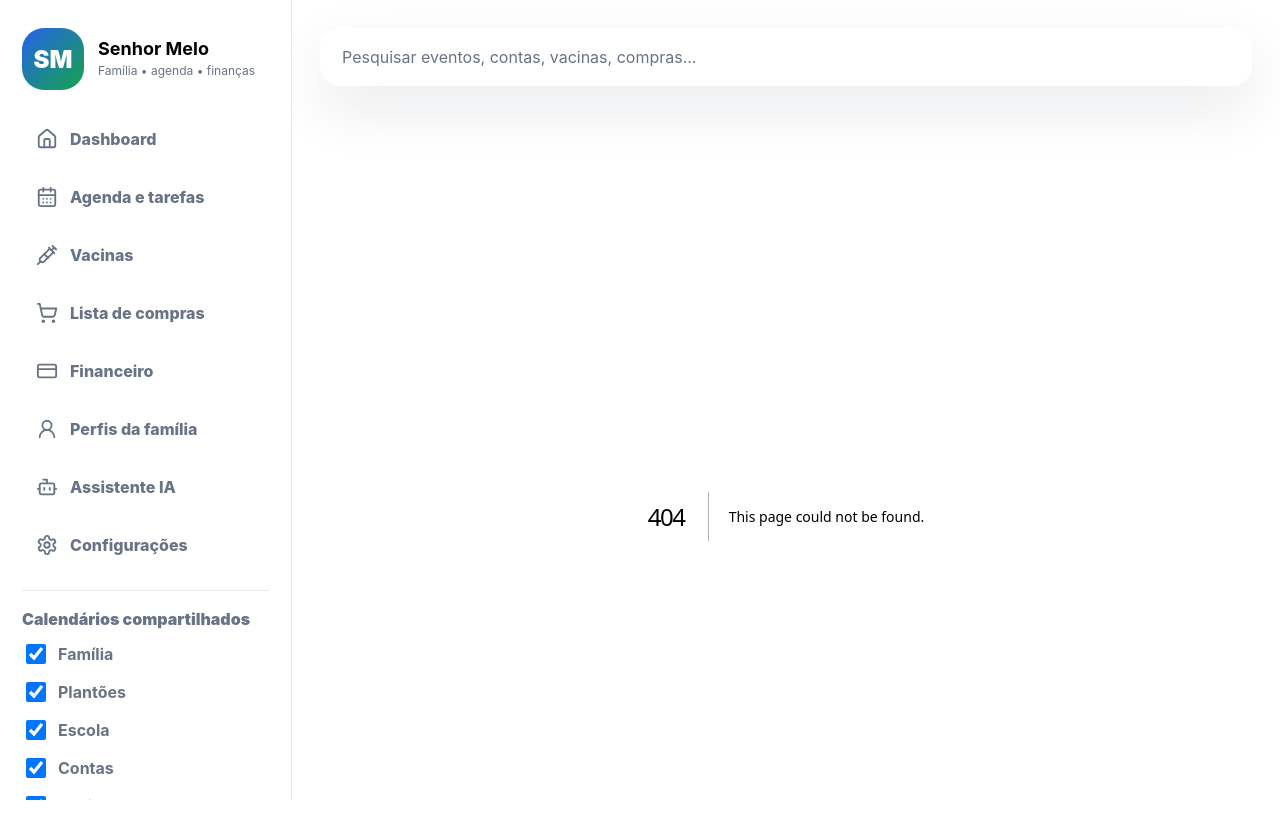
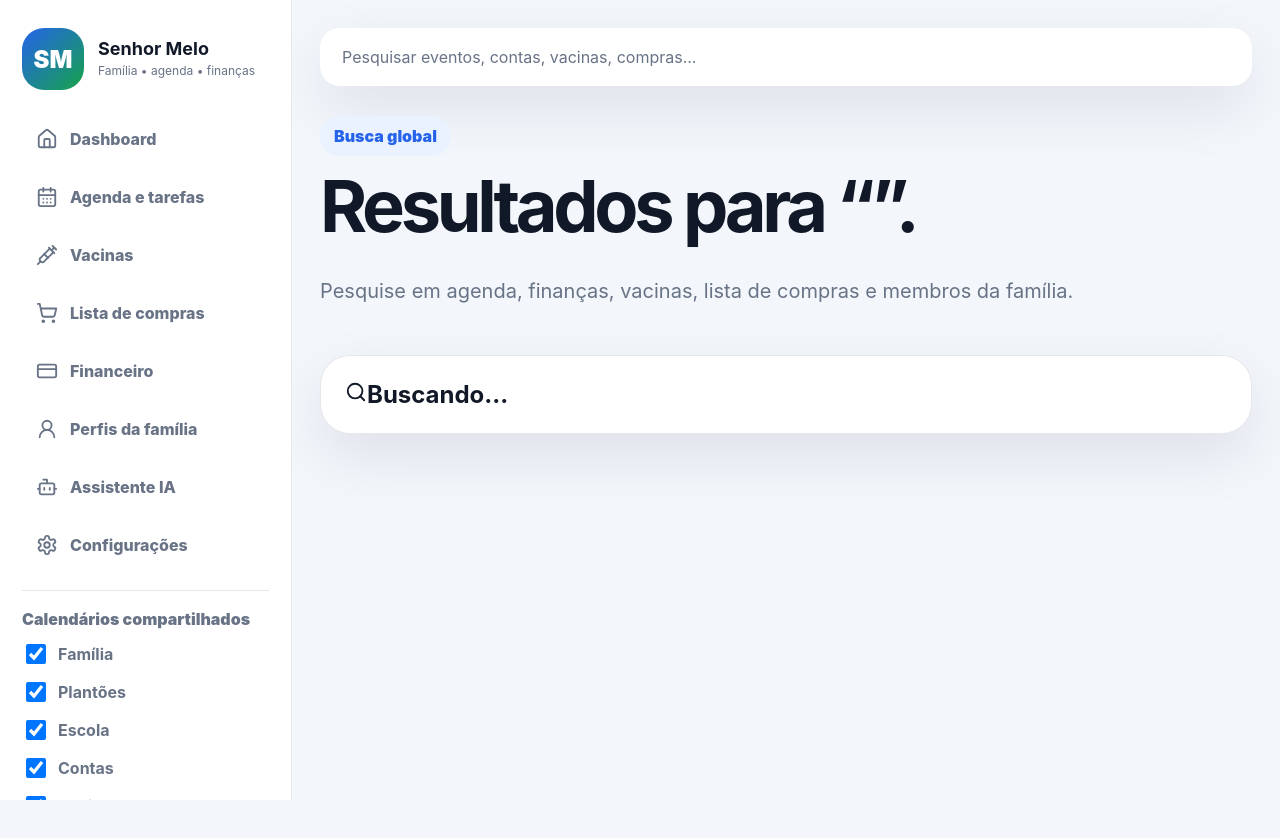
Before and after one commit to TammyMelo01/Senhor-Melo, a Next.js app: page /busca in a window 1280 px wide. Before the commit this address had no page. Shown: the top 838 px of the page. After the commit the page ends 800 px from the top, so only its background shows below. Built offline with nearby package versions, Linux system fonts and the light colour scheme.

Commit message:
Add files via upload

```diff
--- /dev/null
+++ b/app/busca/page.tsx
@@ -0,0 +1,72 @@
+"use client";
+
+import Link from "next/link";
+import { useSearchParams } from "next/navigation";
+import { useEffect, useState } from "react";
+import { Search } from "lucide-react";
+
+type SearchResult = {
+  id: string;
+  type: string;
+  title: string;
+  description: string;
+  href: string;
+};
+
+export default function BuscaPage() {
+  const params = useSearchParams();
+  const q = params.get("q") || "";
+  const familyId = params.get("familyId") || "";
+  const [results, setResults] = useState<SearchResult[]>([]);
+  const [loading, setLoading] = useState(true);
+
+  useEffect(() => {
+    async function search() {
+      setLoading(true);
+
+      const response = await fetch(`/api/search?q=${encodeURIComponent(q)}&familyId=${encodeURIComponent(familyId)}`);
+      const data = await response.json();
+
+      setResults(data.results || []);
+      setLoading(false);
+    }
+
+    if (q) search();
+  }, [q, familyId]);
+
+  return (
+    <>
+      <section className="hero-section">
+        <span className="badge">Busca global</span>
+        <h1>Resultados para “{q}”.</h1>
+        <p className="lead">
+          Pesquise em agenda, finanças, vacinas, lista de compras e membros da família.
+        </p>
+      </section>
+
+      <section className="panel-card">
+        <h2>
+          <Search size={22} />
+          {loading ? "Buscando..." : `${results.length} resultado(s) encontrado(s)`}
+        </h2>
+
+        {!loading && results.length === 0 && (
+          <p className="empty-list">Nenhum resultado encontrado.</p>
+        )}
+
+        <div className="summary-list">
+          {results.map((item) => (
+            <Link href={item.href} key={`${item.type}-${item.id}`}>
+              <article>
+                <div>
+                  <strong>{item.type} • {item.title}</strong>
+                  <span>{item.description}</span>
+                </div>
+              </article>
+            </Link>
+          ))}
+        </div>
+      </section>
+    </>
+  );
+}
```
